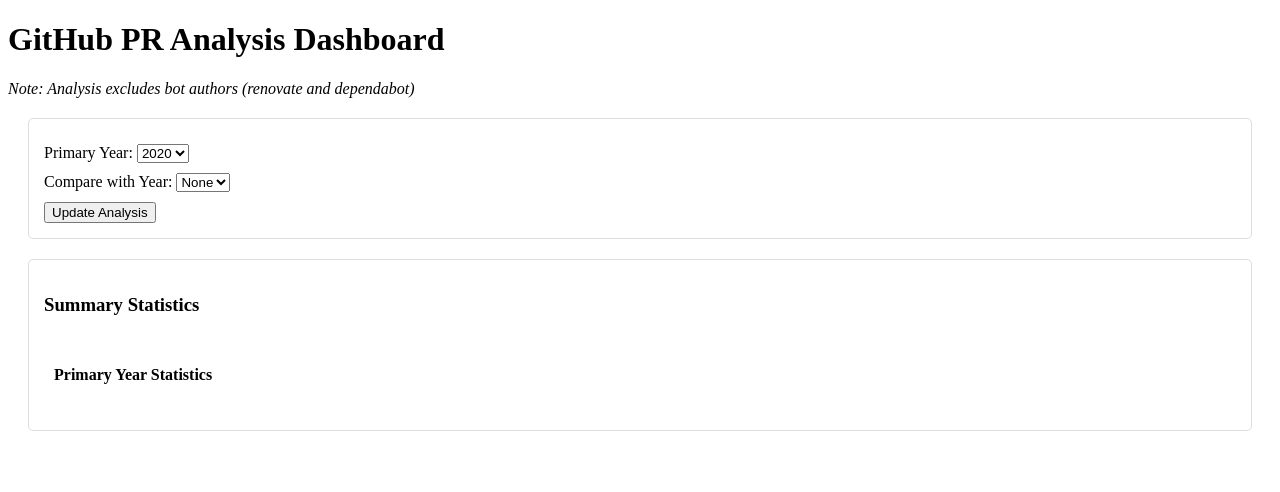
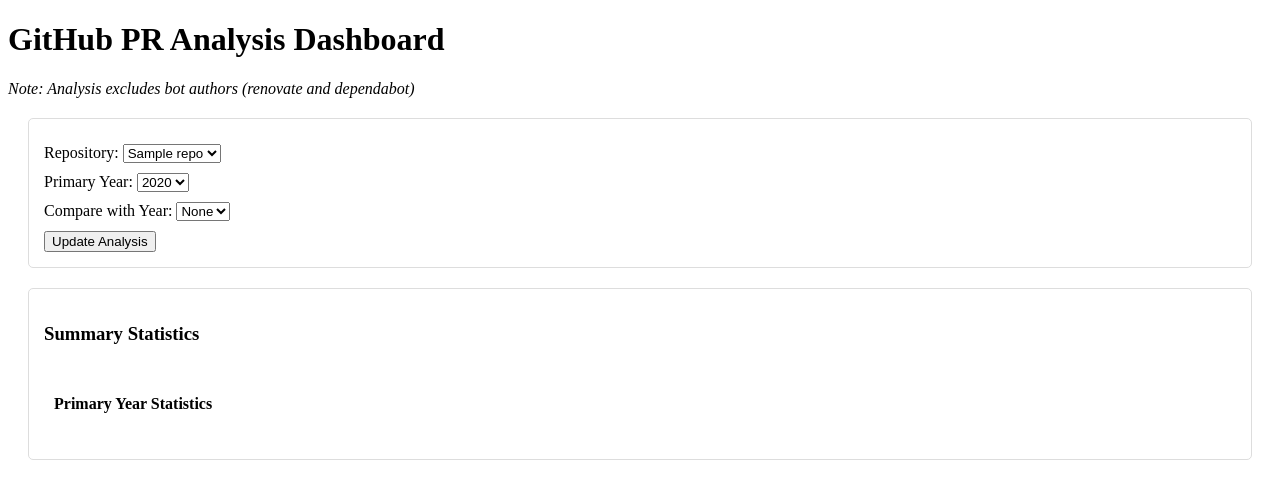
Before and after one commit to fffej/curly-potato, a Flask app: template templates/index.html in a window 1280 px wide. Shown: the top 492 px of the page. Run offline with Flask 3, Linux system fonts and the light colour scheme; the template is opened without the code that fills it: most values are stand-ins (such as "Sample title", 1, 10 or a date in 2020); some libraries are stand-ins or nearby versions.

Commit message:
enable loading of multiple things through a repository config file

```diff
--- a/app.py
+++ b/app.py
@@ -5,8 +5,27 @@
 import plotly
 import plotly.graph_objs as go
 from collections import defaultdict
+import os
 
 app = Flask(__name__)
+
+# Load repository configuration from JSON file
+def load_repository_config():
+    try:
+        with open('repositories.json', 'r') as f:
+            config = json.load(f)
+            repos = config['repositories']
+            if not repos:
+                raise ValueError("No repositories defined in config file")
+            return repos
+    except Exception as e:
+        print(f"Error loading repository configuration: {str(e)}")
+        # Fallback to default repository if config fails
+        return {
+            "Default Repository": "pr_data.json"
+        }
+
+REPOSITORIES = load_repository_config()
 
 def load_pr_data(filename):
     with open(filename, 'r') as f:
@@ -18,6 +37,12 @@
     # Extract author login
     df['author_login'] = df['author'].apply(lambda x: x['login'] if x else None)
     return df
+
+def get_repository_data(repo_name):
+    """Get the DataFrame for a specific repository"""
+    if repo_name not in REPOSITORIES:
+        raise ValueError(f"Unknown repository: {repo_name}")
+    return load_pr_data(REPOSITORIES[repo_name])
 
 def process_pr_data(df, year=None, comparison_year=None):
     # Create a copy to avoid modifying the original
@@ -72,7 +97,7 @@
         'year': year
     }
 
-def create_plot(metrics):
+def create_plot(metrics, repo_name):
     fig = go.Figure()
 
     # Add trace for primary year
@@ -106,7 +131,7 @@
     month_labels = primary_data['month_labels']
 
     fig.update_layout(
-        title='Weekly PRs per Contributor by Year',
+        title=f'Weekly PRs per Contributor - {repo_name}',
         yaxis_title='PRs per Contributor',
         hovermode='x unified',
         xaxis=dict(
@@ -123,26 +148,56 @@
 
 @app.route('/')
 def index():
-    df = load_pr_data('pr_data.json')
-    available_years = sorted(df['createdAt'].dt.year.unique())
-    current_year = datetime.now().year
-    return render_template(
-        'index.html',
-        years=available_years,
-        current_year=current_year
-    )
+    try:
+        # Get the first repository's data to initialize the years list
+        first_repo = next(iter(REPOSITORIES.keys()))
+        df = get_repository_data(first_repo)
+        available_years = sorted(df['createdAt'].dt.year.unique())
+        current_year = datetime.now().year
+
+        return render_template(
+            'index.html',
+            repositories=list(REPOSITORIES.keys()),
+            years=available_years,
+            current_year=current_year
+        )
+    except Exception as e:
+        error_message = f"Error initializing dashboard: {str(e)}"
+        print(error_message)
+        return render_template(
+            'error.html',
+            error=error_message,
+            repositories=list(REPOSITORIES.keys())
+        )
+
+@app.route('/get_years', methods=['POST'])
+def get_years():
+    try:
+        repo_name = request.json.get('repository')
+        df = get_repository_data(repo_name)
+        # Convert numpy.int32 to native Python integers
+        available_years = sorted(df['createdAt'].dt.year.unique().tolist())
+        return jsonify({
+            'years': available_years
+        })
+    except Exception as e:
+        return jsonify({
+            'error': str(e)
+        }), 500
 
 @app.route('/update_plot', methods=['POST'])
 def update_plot():
     try:
         data = request.json
-        df = load_pr_data('pr_data.json')
+        repo_name = data.get('repository')
+        df = get_repository_data(repo_name)
+
         metrics = process_pr_data(
             df,
             year=int(data.get('year')),
             comparison_year=int(data.get('comparison_year')) if data.get('comparison_year') else None
         )
-        fig = create_plot(metrics)
+        fig = create_plot(metrics, repo_name)
 
         # Calculate summary statistics for primary year
         primary_stats = {
--- a/templates/index.html
+++ b/templates/index.html
@@ -35,6 +35,14 @@
 
     <div class="controls">
         <div class="control-group">
+            <label for="repository">Repository:</label>
+            <select id="repository">
+                {% for repo in repositories %}
+                <option value="{{ repo }}">{{ repo }}</option>
+                {% endfor %}
+            </select>
+        </div>
+        <div class="control-group">
             <label for="year">Primary Year:</label>
             <select id="year">
                 {% for year in years %}
@@ -51,7 +59,7 @@
                 {% endfor %}
             </select>
         </div>
-        <button onclick="updateAnalysis()">Update Analysis</button>
+        <button id="updateButton">Update Analysis</button>
     </div>
 
     <div id="plot"></div>
@@ -71,27 +79,86 @@
     </div>
 
     <script>
-        // Initialize with current year on page load
+        // Get DOM elements
+        const repositorySelect = document.getElementById('repository');
+        const yearSelect = document.getElementById('year');
+        const comparisonYearSelect = document.getElementById('comparison_year');
+        const updateButton = document.getElementById('updateButton');
+
+        // Add event listeners
+        repositorySelect.addEventListener('change', updateYearOptions);
+        updateButton.addEventListener('click', updateAnalysis);
+
+        // Initialize on page load
         document.addEventListener('DOMContentLoaded', function() {
-            updateAnalysis();
+            updateYearOptions();
         });
 
-        function updateAnalysis() {
-            const year = document.getElementById('year').value;
-            const comparison_year = document.getElementById('comparison_year').value;
+        async function updateYearOptions() {
+            const repository = repositorySelect.value;
 
-            fetch('/update_plot', {
+            try {
+                const response = await fetch('/get_years', {
                     method: 'POST',
                     headers: {
                         'Content-Type': 'application/json',
                     },
                     body: JSON.stringify({
+                        repository: repository
+                    })
+                });
+
+                const data = await response.json();
+
+                if (data.error) {
+                    console.error('Error:', data.error);
+                    return;
+                }
+
+                // Update year dropdowns
+                yearSelect.innerHTML = '';
+                comparisonYearSelect.innerHTML = '<option value="">None</option>';
+
+                // Add new options
+                data.years.forEach(year => {
+                    // Add to primary year dropdown
+                    const primaryOption = new Option(year, year);
+                    if (year === new Date().getFullYear()) {
+                        primaryOption.selected = true;
+                    }
+                    yearSelect.add(primaryOption);
+
+                    // Add to comparison year dropdown
+                    comparisonYearSelect.add(new Option(year, year));
+                });
+
+                // Update the analysis with new data
+                updateAnalysis();
+            } catch (error) {
+                console.error('Error:', error);
+            }
+        }
+
+        async function updateAnalysis() {
+            const repository = repositorySelect.value;
+            const year = yearSelect.value;
+            const comparison_year = comparisonYearSelect.value;
+
+            try {
+                const response = await fetch('/update_plot', {
+                    method: 'POST',
+                    headers: {
+                        'Content-Type': 'application/json',
+                    },
+                    body: JSON.stringify({
+                        repository: repository,
                         year: year,
                         comparison_year: comparison_year || null
                     })
-            })
-            .then(response => response.json())
-            .then(data => {
+                });
+
+                const data = await response.json();
+
                 if (data.error) {
                     console.error('Error:', data.error);
                     return;
@@ -127,10 +194,9 @@
                 } else {
                     comparisonStatsDiv.style.display = 'none';
                 }
-            })
-            .catch(error => {
+            } catch (error) {
                 console.error('Error:', error);
-            });
+            }
         }
     </script>
 </body>
```
Lines whose indentation alone changed are shown as unchanged.
